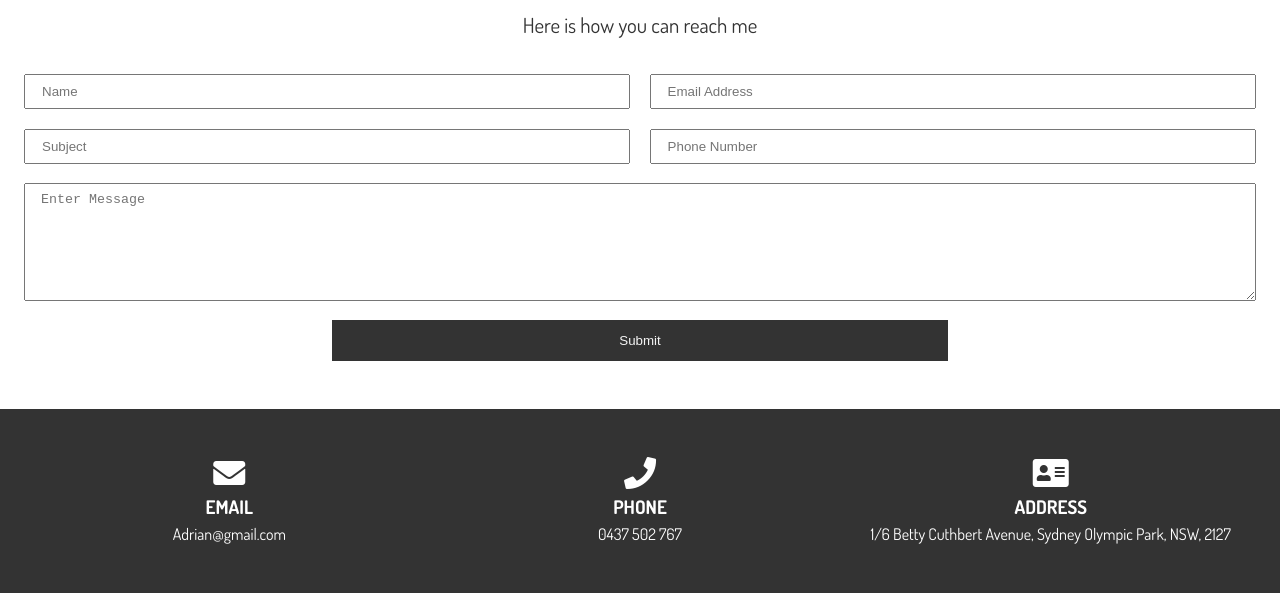
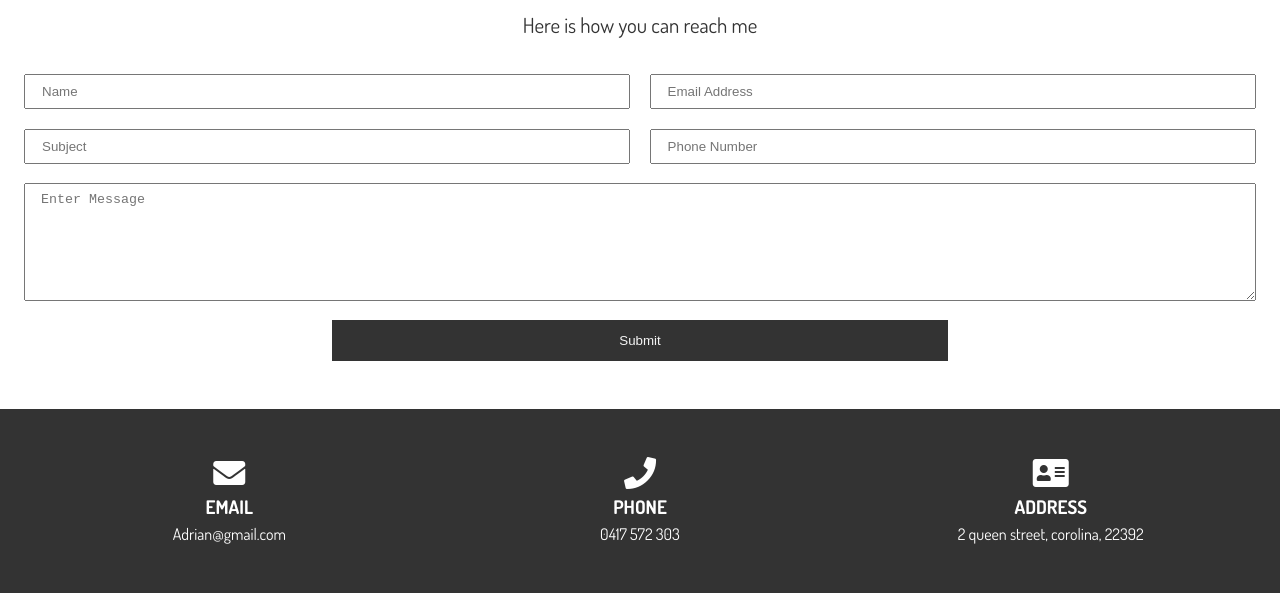
Before and after one commit to adrianRagen/SassPortfolioProject, a website: page dist/contact.html in a window 1280 px wide. Shown: the part 207-800 px from the top of the page. Drawn offline with Linux system fonts and the light colour scheme.

Commit message:
Changed contact section

```diff
--- a/dist/contact.html
+++ b/dist/contact.html
@@ -61,12 +61,12 @@
         <div>
           <i class="fas fa-phone fa-2x"></i>
           <h3>Phone</h3>
-          <p>0437 502 767</p>
+          <p>0417 572 303</p>
         </div>
         <div>
           <i class="fas fa-address-card fa-2x"></i>
           <h3>Address</h3>
-          <p>1/6 Betty Cuthbert Avenue, Sydney Olympic Park, NSW, 2127</p>
+          <p>2 queen street, corolina, 22392</p>
         </div>
       </div>
     </div>
```
